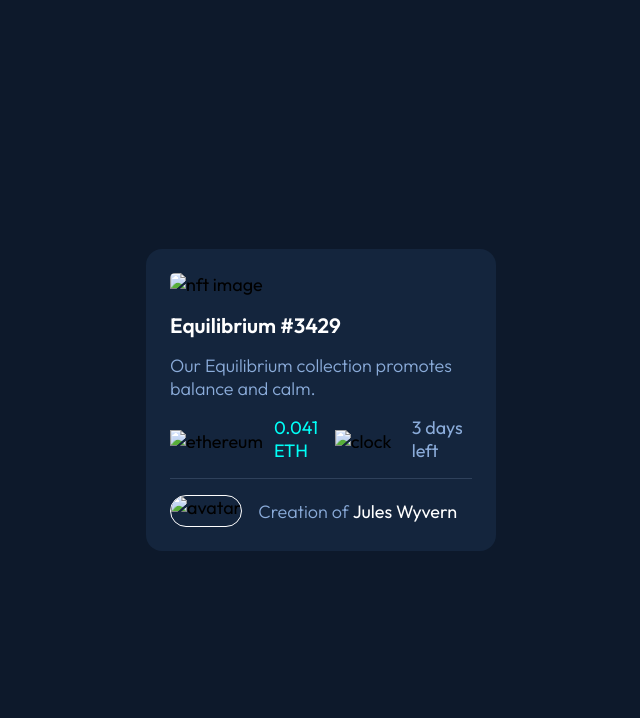
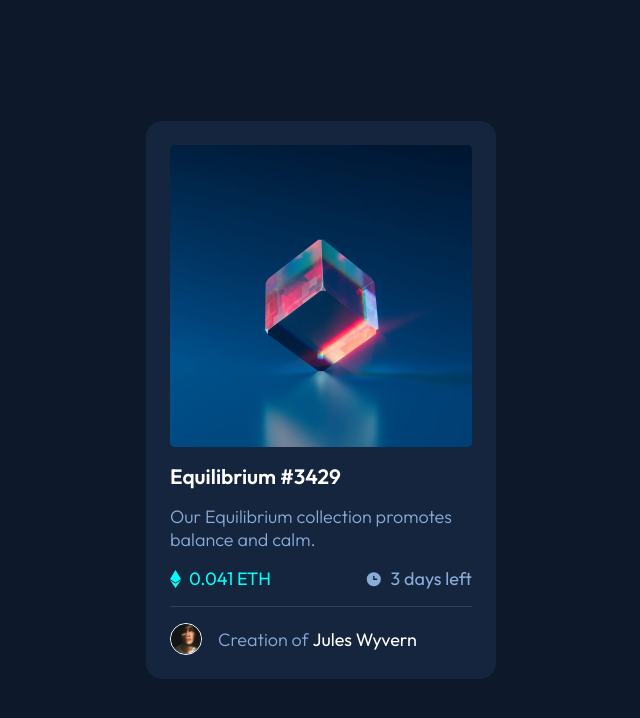
Before and after one commit to Oswalld/nft-preview-card-component-main, a plain HTML site: page index.html in a window 1280 px wide. Shown: the whole page, without its empty margins (319-959 px from the left). Drawn offline with Linux system fonts and the light colour scheme; the site is published under a folder, as on GitHub Pages, so addresses that start at the root find nothing.

Commit message:
Update index.html

```diff
--- a/index.html
+++ b/index.html
@@ -21,8 +21,8 @@
   <section class="nft-card">
 
     <div class="nft-hover">
-      <img src="/images/image-equilibrium.jpg" alt="nft image" class="nft-img">
-      <img src="/images/icon-view.svg" alt="" class="eye">
+      <img src="./images/image-equilibrium.jpg" alt="nft image" class="nft-img">
+      <img src="./images/icon-view.svg" alt="" class="eye">
     </div>
 
     <div class="nft-text">
@@ -32,11 +32,11 @@
 
     <div class="nft-info">
       <div class="nft-price">
-        <img src="/images/icon-ethereum.svg" alt="ethereum icon">
+        <img src="./images/icon-ethereum.svg" alt="ethereum icon">
         <p>0.041 ETH</p>
       </div>
       <div class="nft-time">
-        <img src="/images/icon-clock.svg" alt="clock icon">
+        <img src="./images/icon-clock.svg" alt="clock icon">
         <p>3 days left</p>
       </div>
     </div>
@@ -44,7 +44,7 @@
     <div class="ligne"></div>
 
     <div class="nft-creator">
-      <img src="/images/image-avatar.png" alt="avatar">
+      <img src="./images/image-avatar.png" alt="avatar">
       <p>Creation of <span>Jules Wyvern</span></p>
     </div>
 
```
